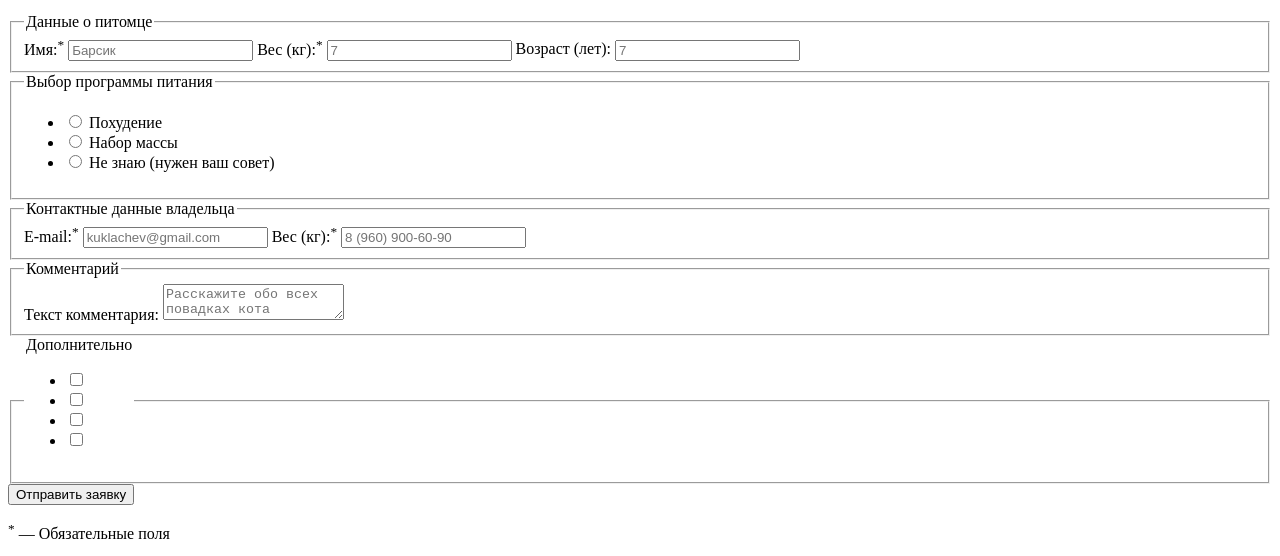
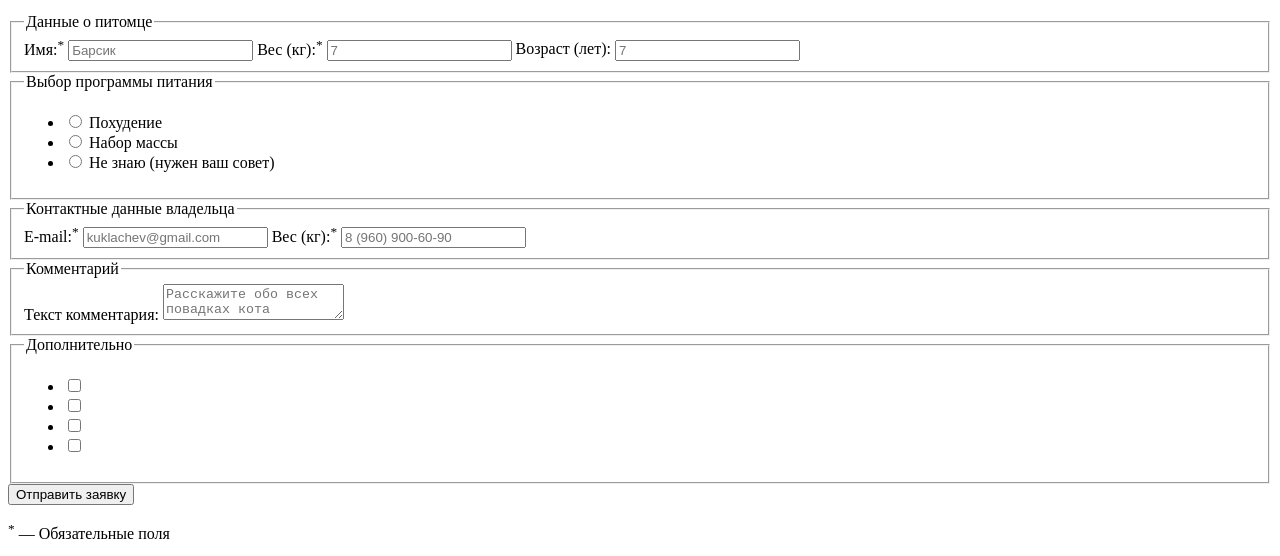
Before and after one commit to Tata-Sysueva/1578277-cat-energy-22, a website: page source/form.html in a window 1280 px wide. Shown: the part 242-798 px from the top of the page. Drawn offline with Linux system fonts and the light colour scheme.

Commit message:
Исправление ошибокÐ

```diff
--- a/source/form.html
+++ b/source/form.html
@@ -70,7 +70,7 @@
           <textarea class="form__item form__item--text" id="text-field" placeholder="Расскажите обо всех повадках кота"></textarea>
         </fieldset>
         <fieldset class="form__supplements">
-          <legend class="form__text">Дополнительно
+          <legend class="form__text">Дополнительно</legend>
             <ul class="form__list">
               <li class="form__item">
                 <input type="checkbox" id="sugar" class="form__checkbox">
@@ -89,7 +89,6 @@
                 <label for="vitamins" class="form__sign"></label>
               </li>
             </ul>
-          </legend>
         </fieldset>
         <button class="form__btn" type="submit">Отправить заявку</button>
         <p class="form__note"><sup>*</sup> — Обязательные поля</p>
```
